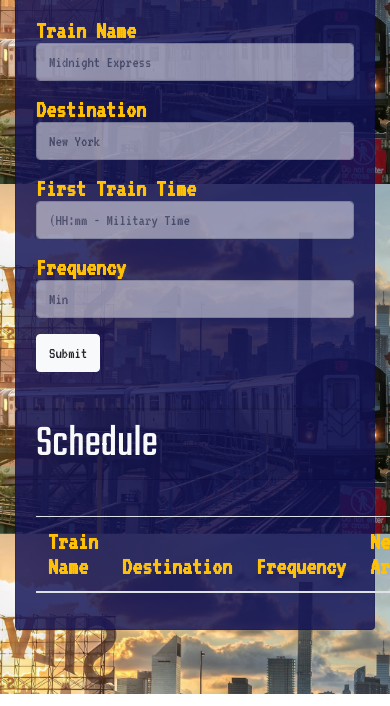
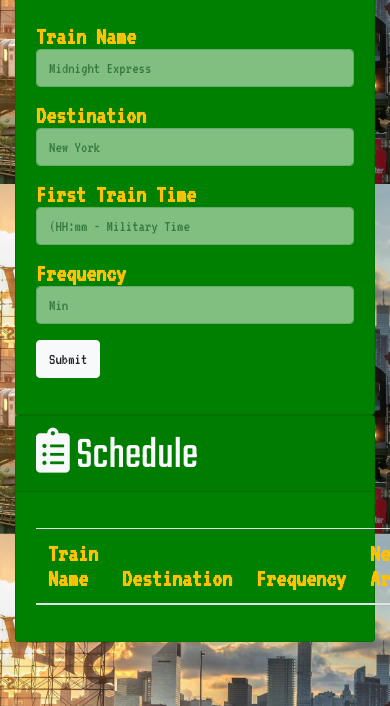
Before and after one commit to jjenks713/trains, a plain HTML site: page index.html in a window 390 px wide. Shown: the part 515-1221 px from the top of the page. Drawn offline with nearby package versions, Linux system fonts and the light colour scheme; no server answers.

Commit message:
queries (not complete), fvcn

```diff
--- a/assets/css/style.css
+++ b/assets/css/style.css
@@ -32,27 +32,28 @@ table {
 
 
 @media screen and (max-width: 790px) {
-    .div-size {
+    .card {
         background-size: 100%;
     }
 }
 @media screen and (max-width: 540px) {
-    .div-size {
+    .card {
         background-size: 100%;
     }
 }
 @media screen and (max-width: 440px) {
-    .div-size {
+    .card {
         background-size: 100%;
+        background-color: green;
     }
 }
 @media screen and (max-width: 340px) {
-    .div-size {
+    .card {
         background-size: 100%;
     }
 }
 @media screen and (max-width: 240px) {
-    .div-size {
+    .card {
         background-size: 100%;
     }
 }
--- a/index.html
+++ b/index.html
@@ -15,6 +15,9 @@
     <script src="https://cdn.jsdelivr.net/momentjs/2.12.0/moment.min.js"></script>
     <link rel="stylesheet" style="text/css" href="assets/css/reset.css">
     <link rel="stylesheet" style="text/css" href="assets/css/style.css">
+    <link rel="stylesheet" href="https://use.fontawesome.com/releases/v5.5.0/css/all.css" integrity="sha384-B4dIYHKNBt8Bc12p+WXckhzcICo0wtJAoU8YZTY5qE0Id1GSseTk6S+L3BlXeVIU" crossorigin="anonymous">
+
+
 </head>
 
 <body>
```
